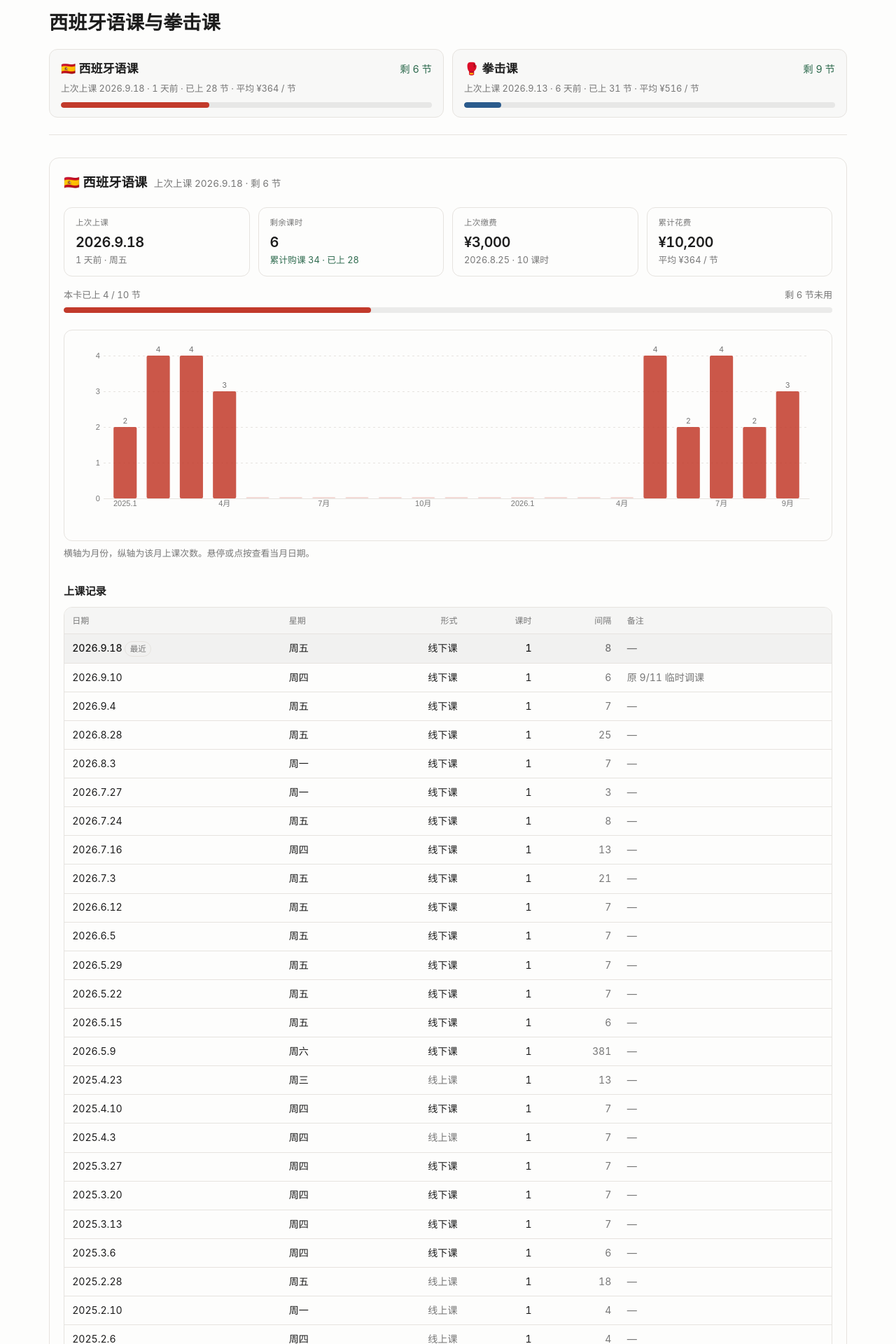
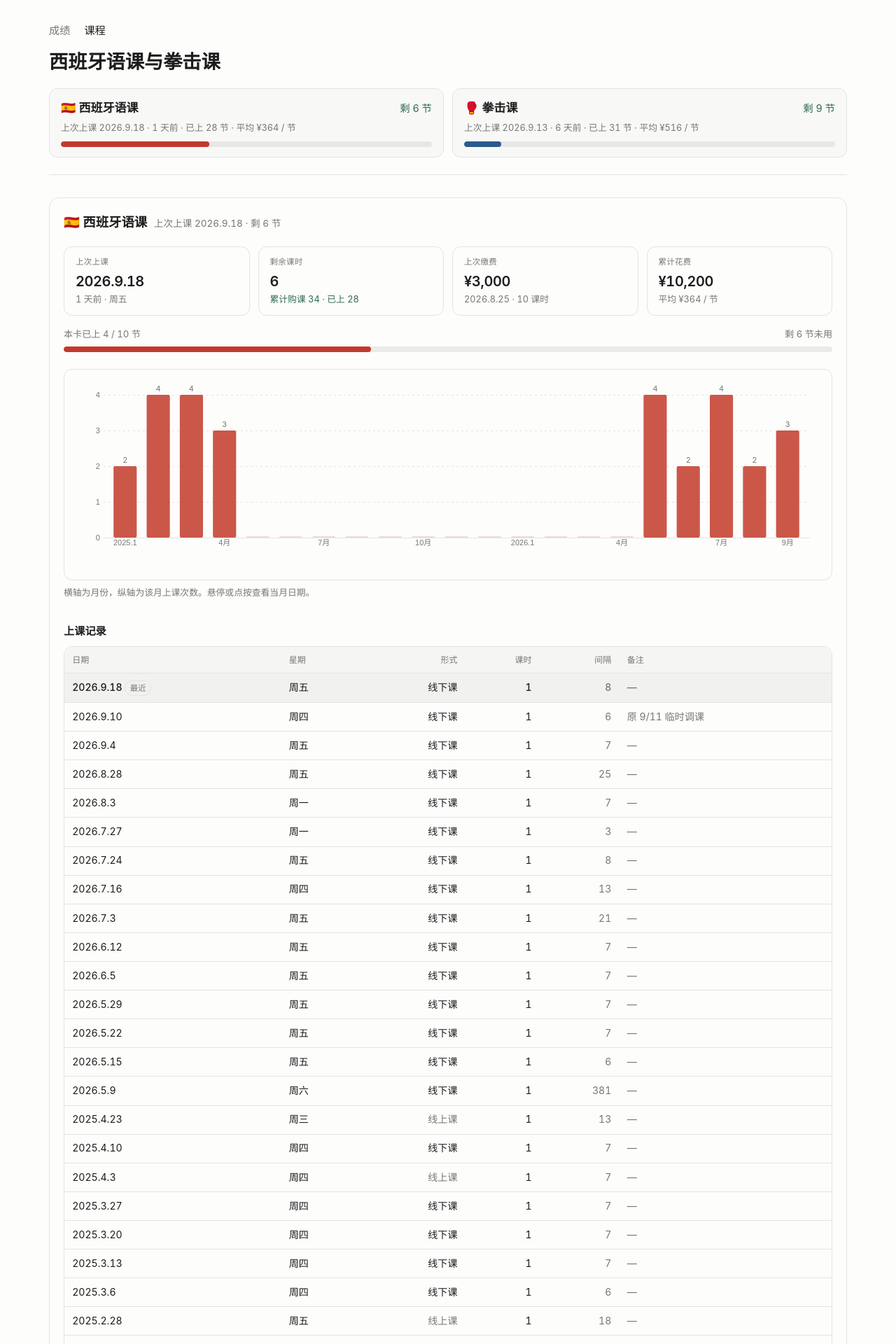
Before and after one commit to lvterry/lvterry.github.io, a Jekyll site: the page built from class.html, in a window 1280 px wide. Shown: the top 1920 px of the page at 70% size. Built offline with Jekyll 4.4.1, drawn with Linux system fonts in a browser that asks for light colours.

Commit message:
Add a two-item nav linking the score and class pages
Both pages are private and previously unreachable from each other. The nav is inlined in each standalone page, matching how they carry their own CSS.

```diff
--- a/class.html
+++ b/class.html
@@ -231,11 +231,25 @@
       @media (prefers-reduced-motion: reduce) {
         .chart-tooltip { transition: none; }
       }
+
+      /* 私人页面之间的切换导航：只有成绩和课程两项 */
+      .page-nav {
+        display: flex; gap: 1.25rem;
+        padding: 2rem 0 0;
+        font-size: 0.95rem;
+      }
+      .page-nav a { color: var(--muted); text-decoration: none; }
+      .page-nav a:hover { color: var(--fg); }
+      .page-nav a.current { color: var(--fg); font-weight: 500; }
     </style>
   </head>
   <body>
     <div class="wrap">
 
+      <nav class="page-nav" aria-label="页面导航">
+        <a href="/score.html">成绩</a>
+        <a href="/class.html" class="current" aria-current="page">课程</a>
+      </nav>
 
       <main>
         <section class="banner">
```
Also changed, not shown: score.html (+15 -0 lines).
